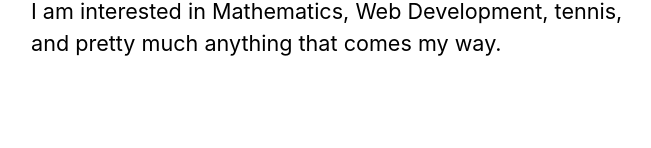
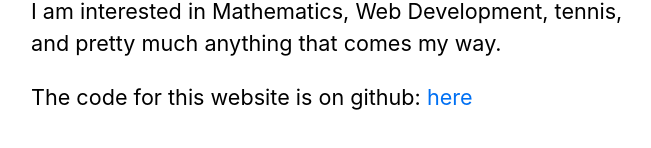
Before and after one commit to SarthakJain0907/Portfolio, a Next.js app: page / in a window 1280 px wide. Shown: the part 380-528 px from the top of the page, without its empty margins (303-954 px from the left). Built offline with nearby package versions, Linux system fonts and the light colour scheme.

Commit message:
Update index.js

```diff
--- a/pages/index.js
+++ b/pages/index.js
@@ -12,6 +12,7 @@ export default function Home() {
       </Head>
       <section className={utilStyles.headingMd}>
         <p>I am interested in Mathematics, Web Development, tennis, and pretty much anything that comes my way.</p>
+        <p>The code for this website is on github: <Link href="https://github.com/SarthakJain0907/portfolio/tree/main">here</Link></p>
       </section>
     </Layout>
   );
```
